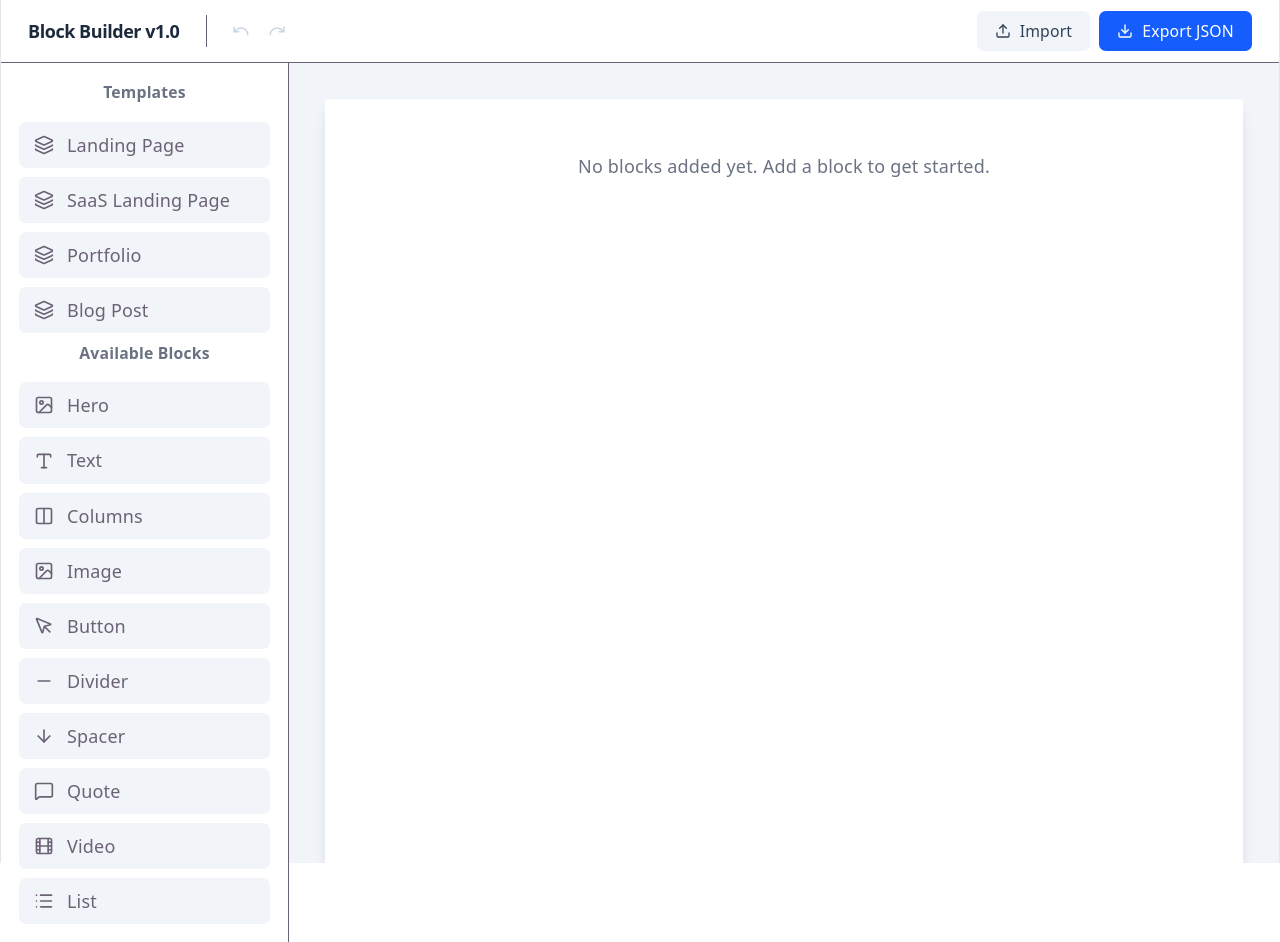
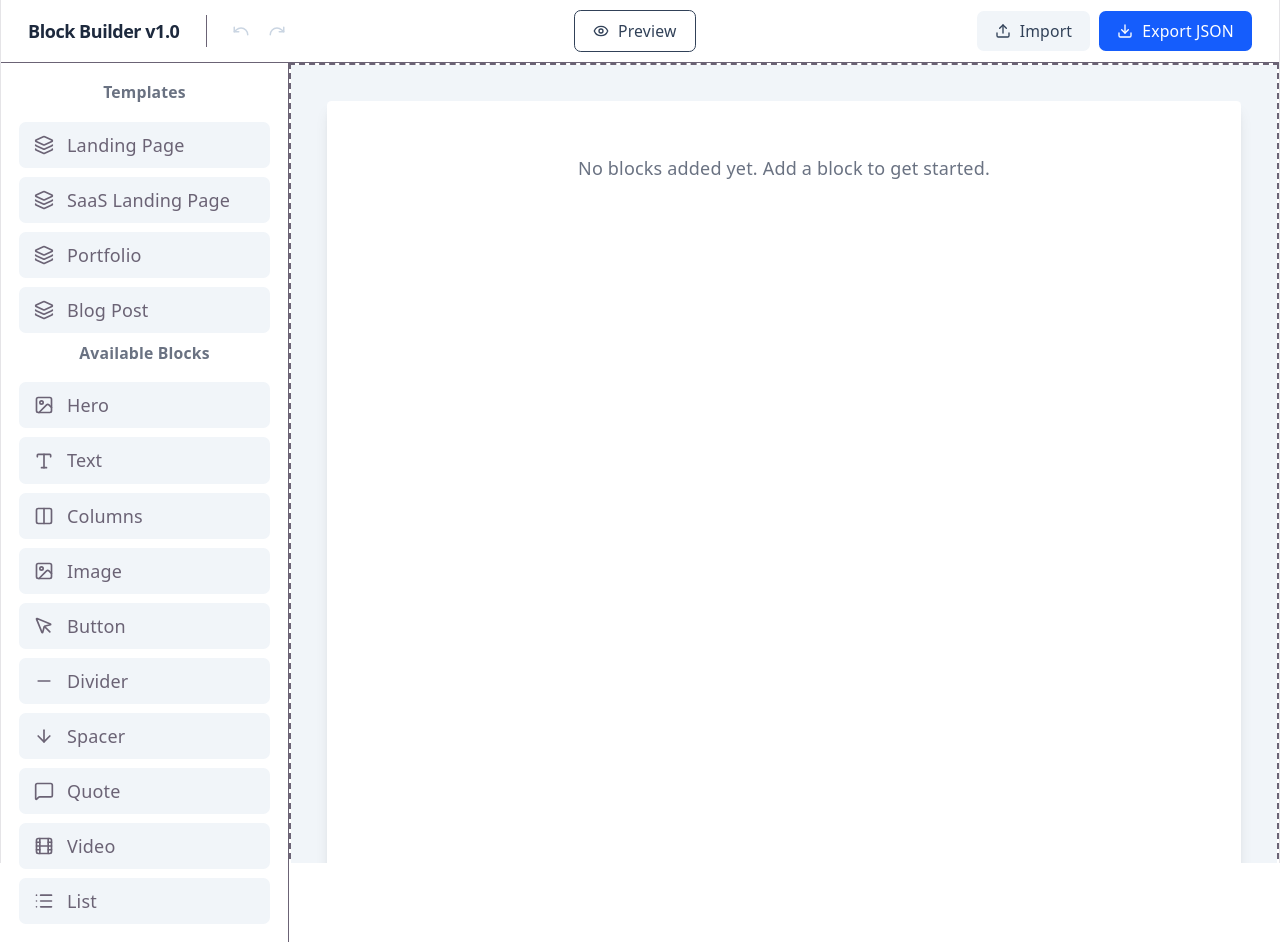
Before and after one commit to terrence-celestine/block-builder, a React (Vite) app: page / in a window 1280 px wide. Built offline with nearby package versions, Linux system fonts and the light colour scheme.

Commit message:
added preview button

```diff
--- a/src/App.tsx
+++ b/src/App.tsx
@@ -12,7 +12,7 @@ function App() {
   const undo = usePageStore((state) => state.undo);
   const redo = usePageStore((state) => state.redo);
   const selectedId = usePageStore((state) => state.selectedId);
-
+  const isPreview = usePageStore((state) => state.isPreview);
   useEffect(() => {
     const handleKeyDown = (event: KeyboardEvent) => {
       const isMac = /Mac|iPod|iPhone|iPad/.test(navigator.userAgent);
@@ -48,14 +48,18 @@ function App() {
     <>
       <Header />
       <div className="flex h-screen">
-        <div className="w-64 border-r">
-          <BlockSidebar />
-        </div>
+        {!isPreview && (
+            <div className="w-64 border-r">
+            <BlockSidebar />
+          </div>
+        )}
         <div className="flex-1 overflow-y-auto">
           <DndContext onDragEnd={handleDragEnd}>
               <Canvas />
           </DndContext> </div>
-        {selectedId && <div className="w-80 border-l"> <PropertiesPanel /> </div>}
+          {!isPreview &&
+            selectedId && <div className="w-80 border-l"> <PropertiesPanel /> </div>
+          }
       </div>
       </>
   )
--- a/src/components/BlockSidebar.tsx
+++ b/src/components/BlockSidebar.tsx
@@ -41,7 +41,8 @@ export const BlockSidebar = () => {
             return (
                 <button
                 key={key}
-                onClick={() => addBlock(key)}
+                draggable
+                onDragStart={(e) => e.dataTransfer.setData('blockType', key)}
                 className="group flex items-center gap-3 w-full px-3 py-2 rounded-md transition-all bg-slate-100 border border-transparent hover:border-slate-200 cursor-pointer"
             >
                 <Icon size={20} className="group-hover:text-slate-500" />
--- a/src/components/Canvas.tsx
+++ b/src/components/Canvas.tsx
@@ -5,11 +5,25 @@ import { DraggableBlock } from './DraggableBlock';
 
 export const Canvas = () => {
   const { blocks, setSelectedId } = usePageStore();
+  const addBlock = usePageStore((state) => state.addBlock);
+
+  // Inside your Canvas component
+const handleDrop = (e: React.DragEvent) => {
+    e.preventDefault();
+    const type = e.dataTransfer.getData('blockType');
+    if (type) {
+      addBlock(type); // Uses your existing store function
+    }
+  };
 
   return (
+    <div
+        onDragOver={(e) => e.preventDefault()} // Required to allow dropping
+        onDrop={handleDrop}
+        className="min-h-[800px] border-2 border-dashed"
+    >
     <div className="bg-slate-100 min-h-screen p-8">
   <div className="max-w-4xl mx-auto bg-white min-h-[800px] shadow-lg rounded-sm p-4">
-
     <SortableContext items={blocks.map((block) => block.id)} strategy={verticalListSortingStrategy}>
       {blocks.map((block) => {
         // Look up the component in the registry
@@ -34,5 +48,6 @@ export const Canvas = () => {
     </SortableContext>
     </div>
     </div>
+    </div>
   );
 };
--- a/src/components/Header.tsx
+++ b/src/components/Header.tsx
@@ -2,6 +2,7 @@ import { usePageStore } from '../store/usePageStore';
 import { Undo, Redo } from 'lucide-react';
 import { SaveButton } from './SaveButton';
 import { ImportButton } from './ImportButton';
+import { PreviewButton } from './PreviewButton';
 
 export const Header = () => {
   const { past, future, undo, redo } = usePageStore();
@@ -37,7 +38,7 @@ export const Header = () => {
           </button>
         </div>
       </div>
-
+      <PreviewButton />
       <div className="flex items-center gap-2">
           <ImportButton />
           <SaveButton />
--- /dev/null
+++ b/src/components/PreviewButton.tsx
@@ -0,0 +1,19 @@
+// src/components/Header/PreviewButton.tsx
+import { Eye, Edit2 } from 'lucide-react';
+import { usePageStore } from '../store/usePageStore';
+
+export const PreviewButton = () => {
+  const { isPreview, togglePreview } = usePageStore();
+
+  return (
+    <button
+      onClick={togglePreview}
+      className={`flex items-center gap-2 px-4 py-2 rounded-md text-sm font-medium transition-all ${
+        isPreview ? 'bg-slate-800 text-white' : 'bg-white border text-slate-700 hover:bg-slate-50'
+      }`}
+    >
+      {isPreview ? <Edit2 size={16} /> : <Eye size={16} />}
+      {isPreview ? 'Back to Editor' : 'Preview'}
+    </button>
+  );
+};
--- a/src/store/usePageStore.ts
+++ b/src/store/usePageStore.ts
@@ -12,6 +12,8 @@ interface PageStore {
   selectedId: string | null;
   past: Block[][];
   future: Block[][];
+  isPreview: boolean;
+  togglePreview: () => void;
   addBlock: (type: string) => void;
   updateBlockProps: (id: string, newProps: Record<string, any>) => void;
   setSelectedId: (id: string | null) => void;
@@ -40,6 +42,7 @@ export const usePageStore = create<PageStore>((set) => ({
   selectedId: null,
   past: [],
   future: [],
+  isPreview: false,
   addBlock: (type) => set((state) => ({
     past: [...state.past, state.blocks],
     future: [],
@@ -98,5 +101,6 @@ export const usePageStore = create<PageStore>((set) => ({
       // Clear selected ID if it doesn't exist in the redone state anymore
       selectedId: state.selectedId && next.some(b => b.id === state.selectedId) ? state.selectedId : null
     };
-  })
+  }),
+  togglePreview: () => set((state) => ({ isPreview: !state.isPreview }))
 }));
```
